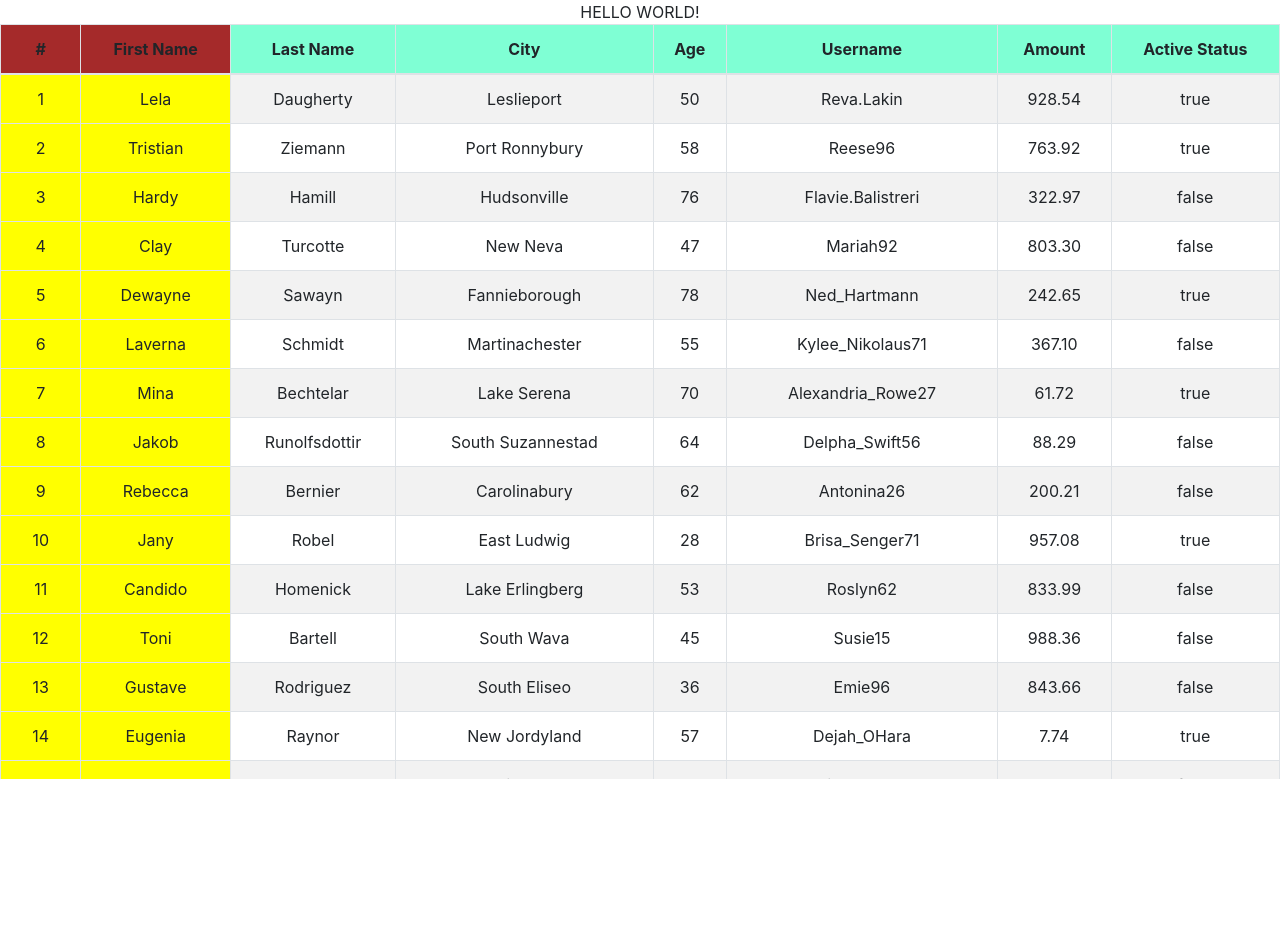
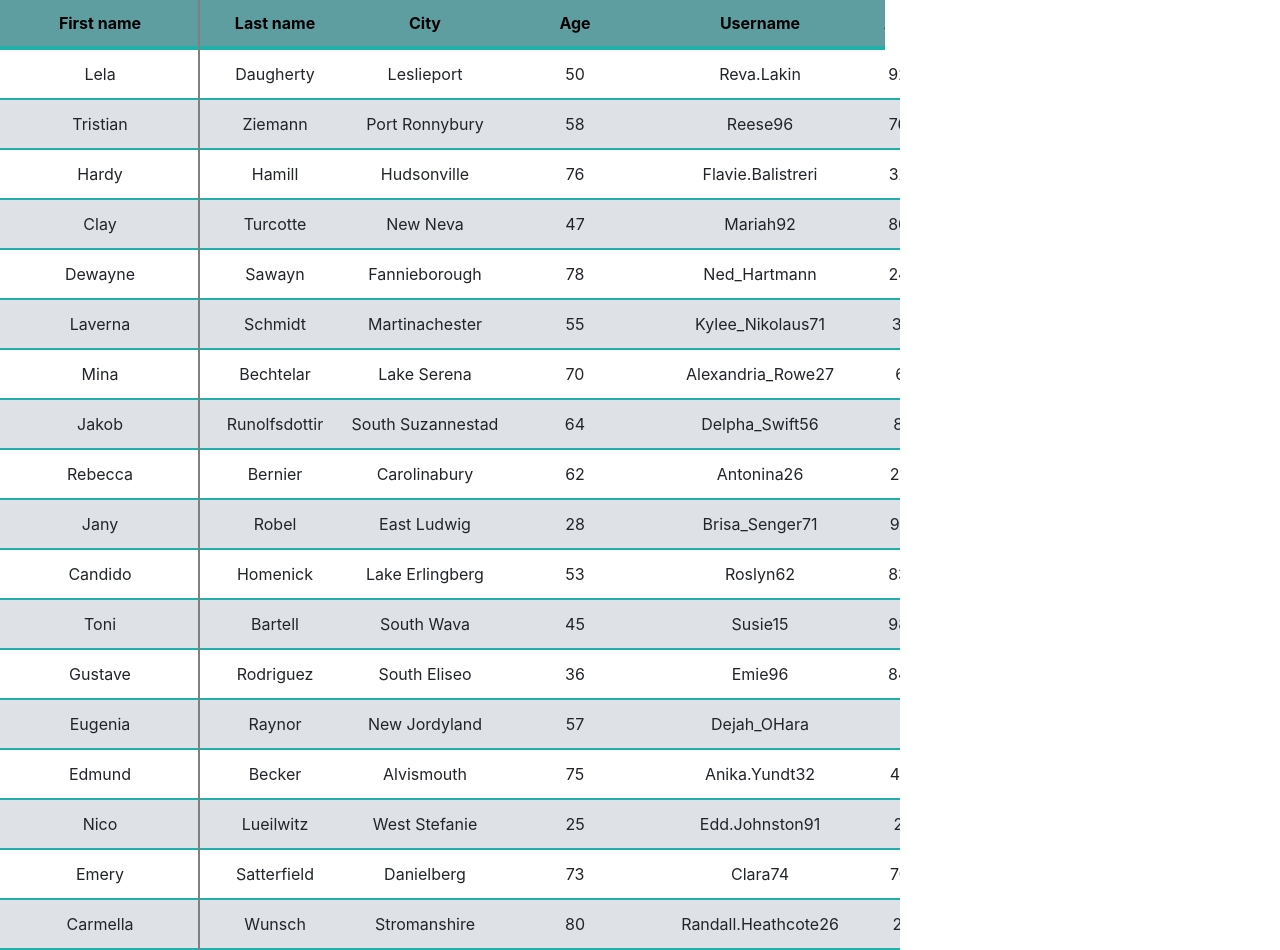
Before and after one commit to dobrynanikitich/datagrid, a React (Create React App) app in the folder datagrid/: page / in a window 1280 px wide. Before the commit the page ends 800 px from the top, so only its background shows below. Built offline with nearby package versions, Linux system fonts and the light colour scheme.

Commit message:
feat: implement virtualized table with react-window

```diff
--- a/datagrid/package.json
+++ b/datagrid/package.json
@@ -7,12 +7,15 @@
     "@testing-library/react": "^9.4.1",
     "@testing-library/user-event": "^7.2.1",
     "bootstrap": "^4.3",
+    "classnames": "^2.2.6",
     "faker": "^4.1.0",
     "react": "^16.13.0",
     "react-bootstrap": "^1.0.0-beta.16",
     "react-dom": "^16.13.0",
     "react-redux": "^7.2.0",
     "react-scripts": "3.4.0",
+    "react-virtualized-auto-sizer": "^1.0.2",
+    "react-window": "^1.8.5",
     "redux": "^4.0.5"
   },
   "scripts": {
--- a/datagrid/src/App.css
+++ b/datagrid/src/App.css
@@ -1,38 +1,58 @@
 .App {
-  text-align: center;
+  height: 100vh;
 }
 
-.App-logo {
-  height: 40vmin;
-  pointer-events: none;
+.table-header {
+  display: flex;
+  width: 900px;
 }
 
-@media (prefers-reduced-motion: no-preference) {
-  .App-logo {
-    animation: App-logo-spin infinite 20s linear;
-  }
+.table-header--second {
+  overflow: hidden !important;
 }
 
-.App-header {
-  background-color: #282c34;
-  min-height: 100vh;
+.table-header-first,
+.grid-first {
+  border-right: 2px solid gray;
+}
+
+.table-header-first {
+  overflow: hidden !important;
+}
+
+.header-cell {
+  background: cadetblue !important;
+  color: black;
+  font-weight: bold;
+  border-bottom: 4px solid lightseagreen !important;
+}
+
+.grid-wrapper {
+  width: 900px;
   display: flex;
-  flex-direction: column;
+}
+
+.grid-first {
+  overflow: hidden !important;
+}
+
+.table-cell {
+  text-overflow: ellipsis;
+  overflow: hidden;
+  white-space: nowrap;
+  border-bottom: 1px solid gainsboro;
+  display: flex;
   align-items: center;
   justify-content: center;
-  font-size: calc(10px + 2vmin);
-  color: white;
+  padding: 5px;
+  box-sizing: border-box;
+  border-bottom: 2px solid lightseagreen;
 }
 
-.App-link {
-  color: #61dafb;
+.dark-cell {
+  background: #dee2e6;
 }
 
-@keyframes App-logo-spin {
-  from {
-    transform: rotate(0deg);
-  }
-  to {
-    transform: rotate(360deg);
-  }
+.spinner {
+  height: 100vh;
 }
--- a/datagrid/src/App.js
+++ b/datagrid/src/App.js
@@ -7,17 +7,165 @@ import { CHANGE_USERS } from './actions/actions';
 import 'bootstrap/dist/css/bootstrap.min.css';
 import './App.css';
 
+import { VariableSizeGrid as Grid } from 'react-window';
+import AutoSizer from 'react-virtualized-auto-sizer';
+import { userDataEnum, firstColumnEnum, tableHeaderEnum, firstColumnHeaderEnum } from './constants/constants';
+
+let classNames = require('classnames');
+
 const App = ({ isSorted, users, changeUsers }) => {
   useEffect(() => {
     changeUsers();
   }, [])
 
-  return (
-    <div className="App">
-      <div onClick={changeUsers}>HELLO WORLD!</div>
-      <UsersTable usersInfo={users} />
-    </div>
+  const staticGrid = React.useRef(null);
+  const staticGrid2 = React.useRef(null);
+  const onScroll = React.useCallback(
+    ({ scrollTop, scrollLeft, scrollUpdateWasRequested }) => {
+      if (!scrollUpdateWasRequested && !scrollLeft) {
+        staticGrid.current.scrollTo({ scrollLeft: 0, scrollTop });
+      } else if (!scrollUpdateWasRequested && scrollLeft) {
+        staticGrid2.current.scrollTo({ scrollLeft, scrollTop: 0 });
+      }
+    }
   );
+
+  const columnWidths = new Array(8)
+  .fill(true)
+  .map((item, index) => {
+    switch (index) {
+      case 0: return 150;
+      case 1: return 150;
+      case 2: return 150;
+      case 3: return 220;
+      case 4: return 90;
+      case 5: return 90;
+      case 6: return 90;
+      case 7: return 200;
+      default: return 150;
+    }
+  });
+
+  const rowHeights = new Array(1000)
+    .fill(true)
+    .map(() => 50);
+
+  const Cell = ({ columnIndex, rowIndex, style }) => {
+    let classes = classNames({
+      'table-cell': true,
+      'light-cell': rowIndex % 2 === 0,
+      'dark-cell': rowIndex % 2 !== 0,
+    })
+    return (
+      <div className={classes} style={style}>{users[rowIndex][userDataEnum[columnIndex]]}</div>
+    );
+  };
+
+  const Cell2 = ({ columnIndex, rowIndex, style }) => {
+    let classes = classNames({
+      'table-cell': true,
+      'light-cell': rowIndex % 2 === 0,
+      'dark-cell': rowIndex % 2 !== 0,
+    })
+      return (
+        <div className={classes} style={style}>{users[rowIndex][firstColumnEnum[columnIndex]]}</div>
+      );
+  };
+
+  const Cell3 = ({ columnIndex, rowIndex, style }) => {
+    let classes = classNames({
+      'table-cell': true,
+      'header-cell': rowIndex === 0,
+      'light-cell': rowIndex % 2 === 0,
+      'dark-cell': rowIndex % 2 !== 0,
+    })
+      return (
+        <div className={classes} style={style}>{tableHeaderEnum[columnIndex + 1]}</div>
+      );
+  };
+
+  const Cell4 = ({ columnIndex, rowIndex, style }) => {
+    let classes = classNames({
+      'table-cell': true,
+      'header-cell': rowIndex === 0,
+      'light-cell': rowIndex % 2 === 0,
+      'dark-cell': rowIndex % 2 !== 0,
+    })
+      return (
+        <div className={classes} style={style}>{firstColumnHeaderEnum[0]}</div>
+      );
+  };
+
+  if (users.length) {
+    return (
+      <div className="App">
+          <AutoSizer>
+            {({ height, width }) => (
+              <>
+              <div className='table-header'>
+                <Grid
+                  className='table-header-first'
+                  ref={staticGrid}
+                  columnCount={1}
+                  columnWidth={index => columnWidths[7]}
+                  height={50}
+                  rowCount={1}
+                  rowHeight={index => rowHeights[7]}
+                  width={200}
+                >
+                  {Cell4}
+                </Grid>
+                <Grid
+                  className='table-header--second'
+                  ref={staticGrid2}
+                  columnCount={6}
+                  columnWidth={index => columnWidths[index]}
+                  height={50}
+                  rowCount={1}
+                  rowHeight={index => rowHeights[index]}
+                  width={685}
+                >
+                  {Cell3}
+                </Grid>
+              </div>
+              <div className='grid-wrapper'>
+                <Grid
+                  className='grid-first'
+                  ref={staticGrid}
+                  columnCount={6}
+                  columnWidth={index => columnWidths[7]}
+                  height={900}
+                  rowCount={100}
+                  rowHeight={index => rowHeights[index]}
+                  width={200}
+                >
+                  {Cell2}
+                </Grid>
+                <Grid
+                  onScroll={onScroll}
+                  className='grid-second'
+                  columnCount={6}
+                  columnWidth={index => columnWidths[index]}
+                  height={900}
+                  rowCount={100}
+                  rowHeight={index => rowHeights[index]}
+                  width={700}
+                >
+                  {Cell}
+                </Grid>
+              </div>
+              </>
+            )}
+          </AutoSizer>
+        {/* <UsersTable usersInfo={users} /> */}
+      </div>
+    );
+  } else {
+    return (
+      <div className='spinner'>HELLO</div>
+    )
+  }
+
 }
 
 const mapStateToProps = state => {
--- /dev/null
+++ b/datagrid/src/constants/constants.js
@@ -0,0 +1,25 @@
+export const userDataEnum = {
+    0: 'lastName',
+    1: 'city',
+    2: 'age',
+    3: 'userName',
+    4: 'amount',
+    5: 'boolean'
+};
+
+export const firstColumnEnum = {
+    0: 'firstName'
+};
+
+export const tableHeaderEnum = {
+    1: 'Last name',
+    2: 'City',
+    3: 'Age',
+    4: 'Username',
+    5: 'Amount',
+    6: 'Active'
+};
+
+export const firstColumnHeaderEnum = {
+    0: 'First name',
+}
--- a/datagrid/src/index.css
+++ b/datagrid/src/index.css
@@ -5,6 +5,7 @@ body {
     sans-serif;
   -webkit-font-smoothing: antialiased;
   -moz-osx-font-smoothing: grayscale;
+  height: 100vh;
 }
 
 code {
--- a/datagrid/src/store/reducer.js
+++ b/datagrid/src/store/reducer.js
@@ -8,10 +8,10 @@ const initialState = {
 }
 
 const reducer = (state = initialState, action) => {
+    let users = [];
     switch (action.type) {
         case CHANGE_USERS:
-            const users = [];
-            for(let i = 0; i < 1000; i++) {
+            for(let i = 0; i < 100; i++) {
                 users.push({
                     firstName: Faker.name.firstName(),
                     lastName: Faker.name.lastName(),
@@ -19,17 +19,9 @@ const reducer = (state = initialState, action) => {
                     age: Faker.random.number({ min: 17, max: 80 }),
                     userName: Faker.internet.userName(),
                     amount: Faker.finance.amount(),
-                    boolean: Faker.random.boolean(),
-                    enum: [
-                        { value: 0, label: 'First Name' },
-                        { value: 1, label: 'Second Name' },
-                        { value: 2, label: 'City' },
-                        { value: 3, label: 'Age' },
-                        { value: 4, label: 'Username' },
-                        { value: 5, label: 'Amount' },
-                        { value: 6, label: 'Boolean' }
-                    ]
+                    boolean: String(Faker.random.boolean()),
                 })
+
             }
             return {
                 ...state,
```
Also changed, not shown: 1 other file (tests, documents, lock files or other folders).
